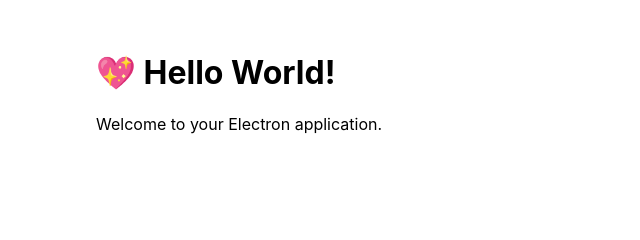
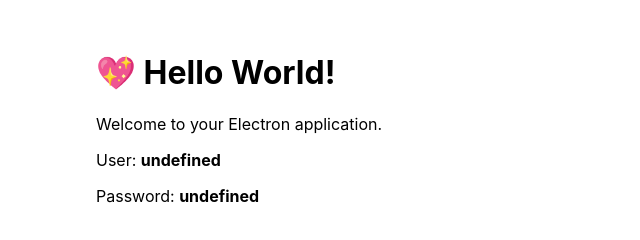
Before and after one commit to iykekings/electron-test-app, an Electron app: page src/index.html in a window 800 px wide. Shown: the whole page, without its empty margins (0-640 px from the left). Drawn offline with Linux system fonts and the light colour scheme; no server answers.

```diff
--- a/src/index.html
+++ b/src/index.html
@@ -9,5 +9,7 @@
   <body>
     <h1>💖 Hello World!</h1>
     <p>Welcome to your Electron application.</p>
+    <p id="username"></p>
+    <p id="password"></p>
   </body>
 </html>
--- a/src/some.js
+++ b/src/some.js
@@ -1,6 +1,9 @@
 const { ipcRenderer } = require('electron');
-console.log('loaded');
+
 ipcRenderer.on('asynchronous-reply', (event, arg) => {
-  console.log(arg); // prints "pong"
+  console.log(args);
 });
+const [username, password] = [process.env.username, process.env.password];
+document.getElementById('username').innerHTML = `User: <b>${username}</b>`;
+document.getElementById('password').innerHTML = `Password: <b>${password}</b>`;
 ipcRenderer.send('asynchronous-message', 'ping');
```
Also changed, not shown: package.json (+16 -3 lines), src/index.js (+6 -1 lines).
